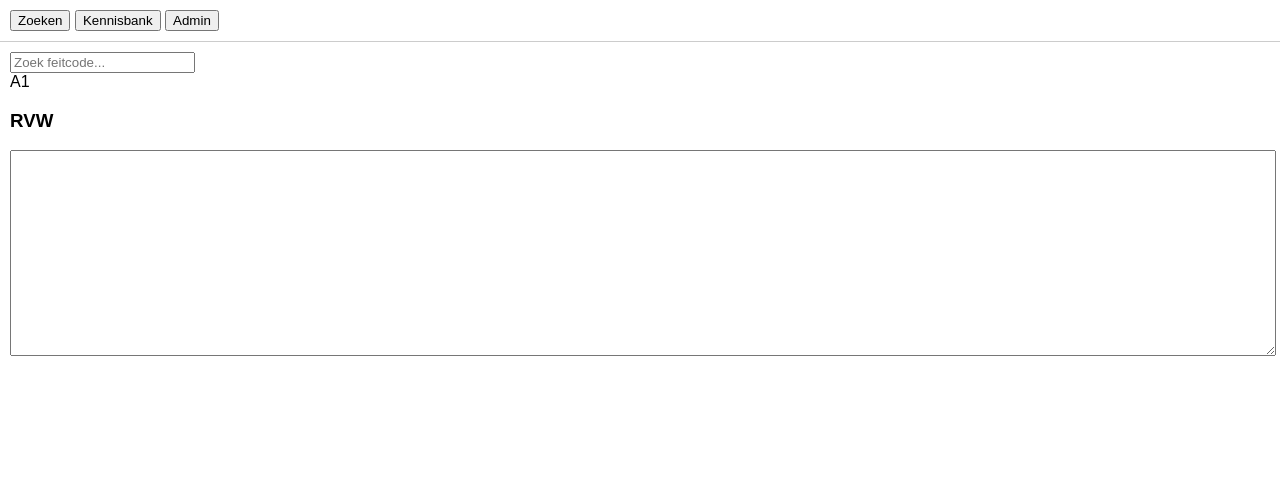
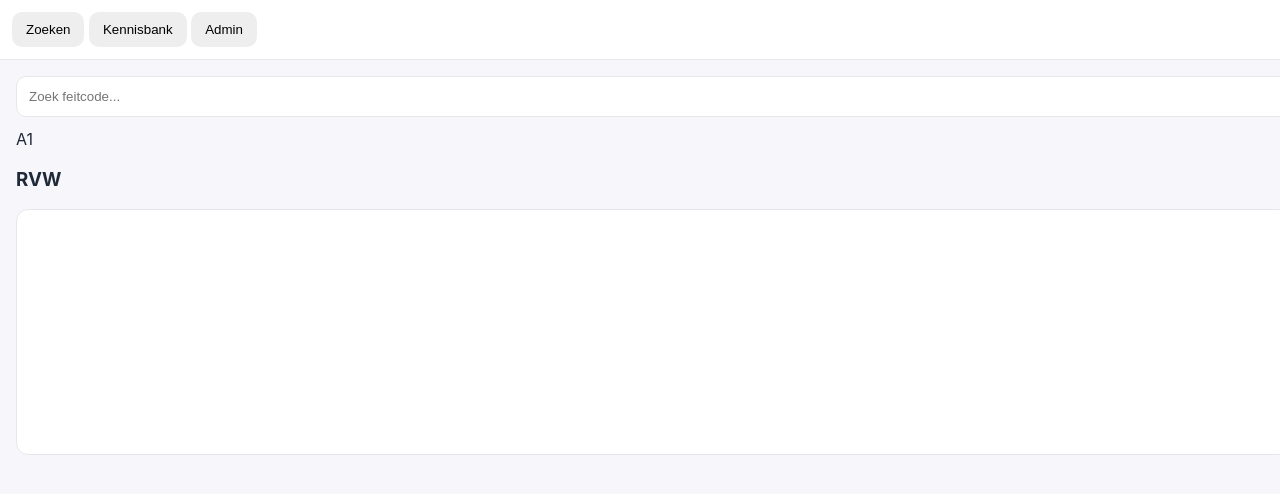
Before and after one commit to Twananass/RVW-Tool-, a plain HTML site: page index.html in a window 1280 px wide. Drawn offline with Linux system fonts and the light colour scheme.

Commit message:
Update style.css

```diff
--- a/style.css
+++ b/style.css
@@ -1,5 +1,65 @@
-body{font-family:sans-serif;margin:0}
-.topbar{position:sticky;top:0;background:#fff;padding:10px;border-bottom:1px solid #ccc}
-.page{padding:10px}
-textarea{width:100%;height:200px}
-.hidden{display:none}
+:root{
+  --primary:#d9467a;
+  --bg:#f7f7fb;
+  --card:#ffffff;
+  --border:#e5e7eb;
+  --text:#1f2937;
+}
+
+body{
+  margin:0;
+  font-family:-apple-system,system-ui;
+  background:var(--bg);
+  color:var(--text);
+}
+
+.topbar{
+  position:sticky;
+  top:0;
+  z-index:100;
+  background:white;
+  padding:12px;
+  border-bottom:1px solid var(--border);
+  display:flex;
+  gap:8px;
+}
+
+.topbar button{
+  background:#eee;
+  border:none;
+  padding:10px 14px;
+  border-radius:10px;
+}
+
+.page{
+  padding:16px;
+}
+
+input{
+  width:100%;
+  padding:12px;
+  border-radius:10px;
+  border:1px solid var(--border);
+  margin-bottom:12px;
+}
+
+.card{
+  background:var(--card);
+  padding:14px;
+  border-radius:12px;
+  margin-bottom:10px;
+  border:1px solid var(--border);
+}
+
+textarea{
+  width:100%;
+  min-height:220px;
+  border-radius:12px;
+  border:1px solid var(--border);
+  padding:12px;
+  font-size:14px;
+}
+
+.hidden{
+  display:none;
+}
```
